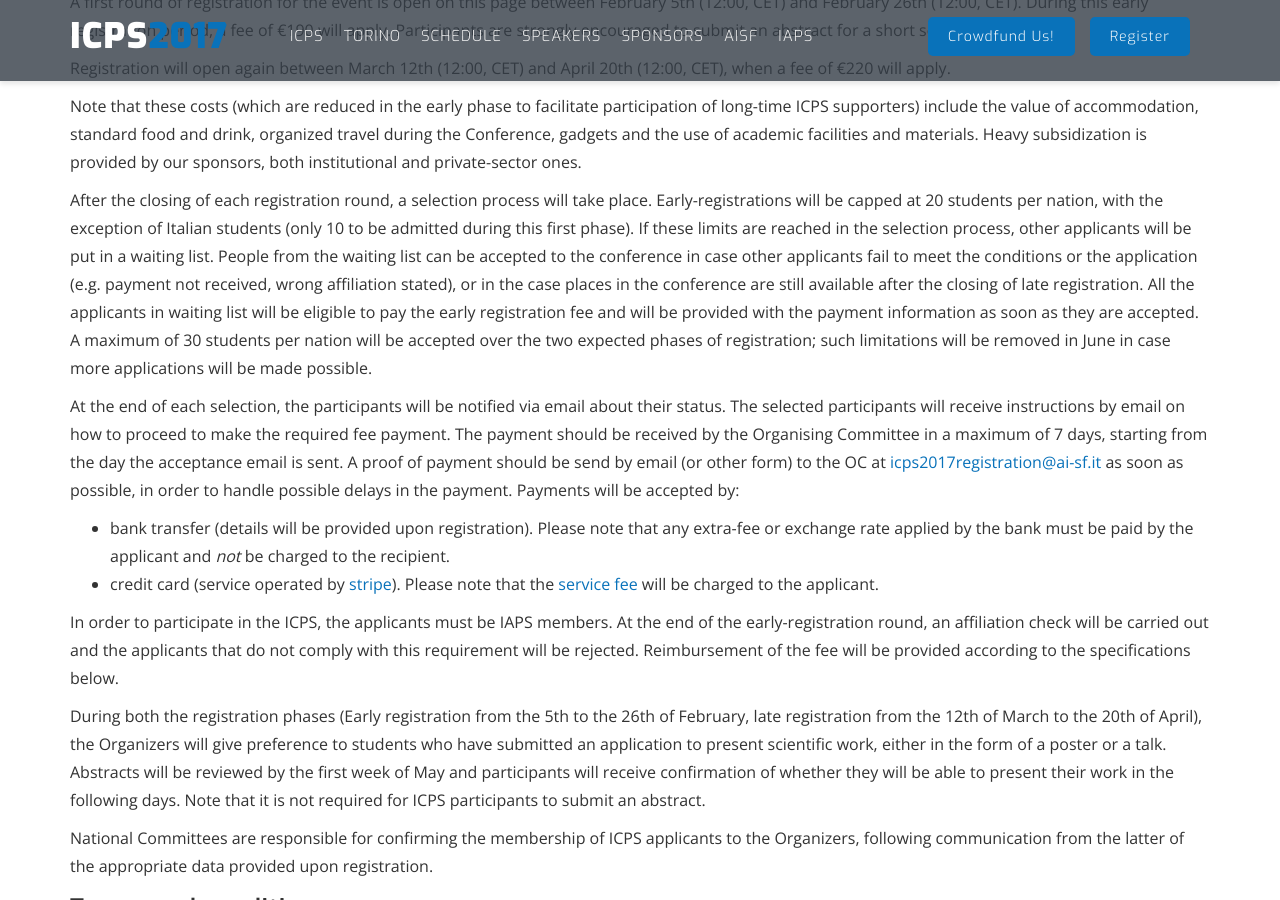
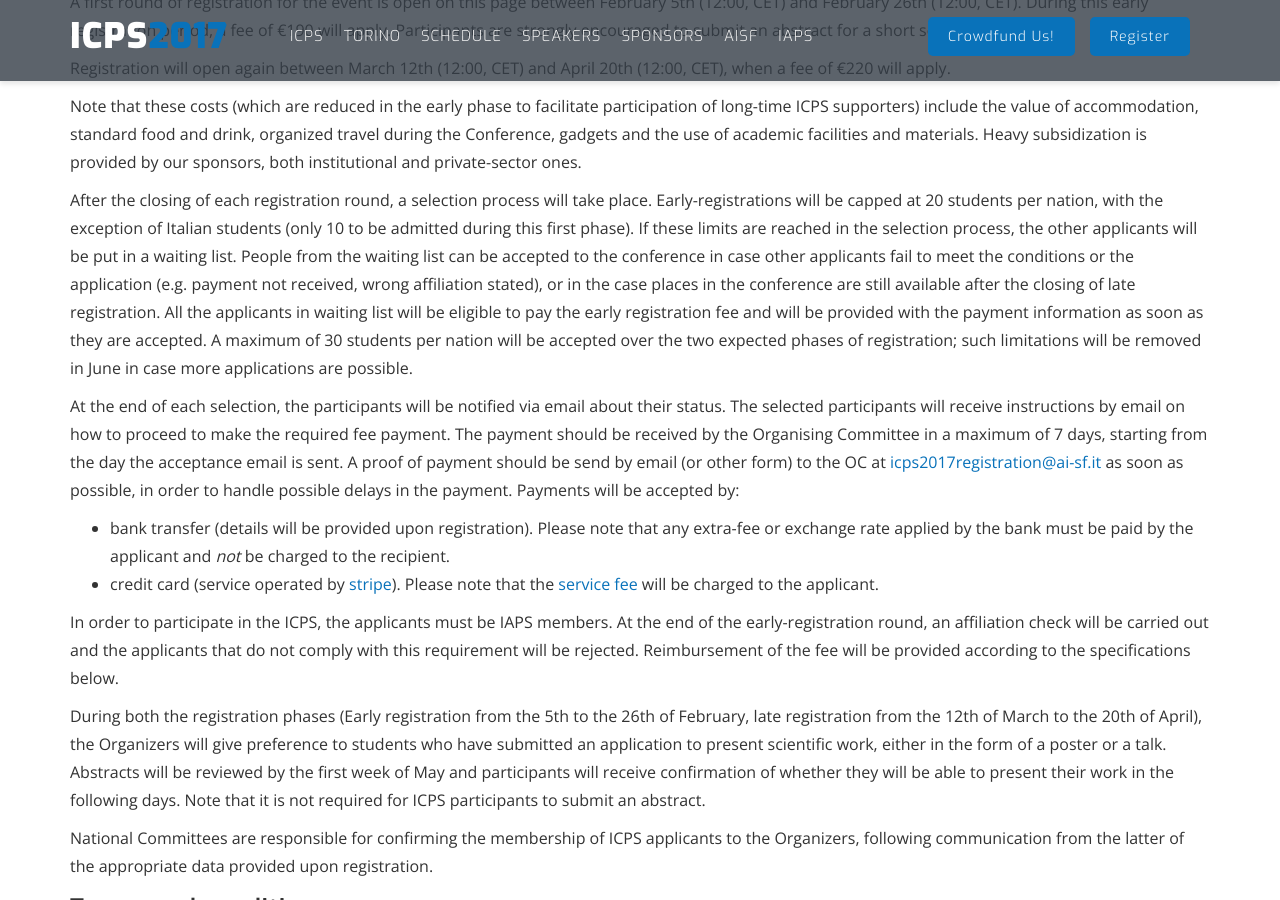
Before and after one commit to ICPS2017/ICPS2017.github.io, a Jekyll site: the page built from registration.html, in a window 1280 px wide and 900 px high, scrolled down 780 px. Built offline with Jekyll 4.4.1, drawn with Linux system fonts in a browser that asks for light colours; nearby versions of some CDN libraries.

Commit message:
Update registration.html

```diff
--- a/registration.html
+++ b/registration.html
@@ -22,8 +22,8 @@ permalink: /registration
 a short seminar or a poster.</p>
             <p>Registration will open again between March 12th (12:00, CET) and April 20th (12:00, CET), when a fee of €220 will apply.<p>
       <p>Note that these costs (which are reduced in the early phase to facilitate participation of long-time ICPS supporters) include the value of accommodation, standard food and drink, organized travel during the Conference, gadgets and the use of academic facilities and materials. Heavy subsidization is provided by our sponsors, both institutional and private-sector ones.</p>
-      <p>After the closing of each registration round, a selection process will take place. Early-registrations will be capped at 20 students per nation, with the exception of Italian students (only 10 to be admitted during this first phase). If these limits are reached in the selection process, other applicants will be put in a waiting list. People from the waiting list can be accepted to the conference in case other applicants fail to meet the conditions or the application (e.g. payment not received, wrong affiliation stated), or in the case places in the conference are still available after the closing of late registration.
-	      All the applicants in waiting list will be eligible to pay the early registration fee and will be provided with the payment information as soon as they are accepted. A maximum of 30 students per nation will be accepted over the two expected phases of registration; such limitations will be removed in June in case more applications will be made possible.</p>
+      <p>After the closing of each registration round, a selection process will take place. Early-registrations will be capped at 20 students per nation, with the exception of Italian students (only 10 to be admitted during this first phase). If these limits are reached in the selection process, the other applicants will be put in a waiting list. People from the waiting list can be accepted to the conference in case other applicants fail to meet the conditions or the application (e.g. payment not received, wrong affiliation stated), or in the case places in the conference are still available after the closing of late registration.
+	      All the applicants in waiting list will be eligible to pay the early registration fee and will be provided with the payment information as soon as they are accepted. A maximum of 30 students per nation will be accepted over the two expected phases of registration; such limitations will be removed in June in case more applications are possible.</p>
       <p>At the end of each selection, the participants will be notified via email about their status. The selected participants will receive instructions by email on how to proceed to make the required fee payment. The payment should be received by the Organising Committee in a maximum of 7 days, starting from the day the acceptance email is sent. A proof of payment should be send by email (or other form) to the OC at <a href="mailto:icps2017registration@ai-sf.it">icps2017registration@ai-sf.it</a> as soon as possible, in order to handle possible delays in the payment. Payments will be accepted by:
 	<ul class="bigul">
 	  <li>bank transfer (details will be provided upon registration). Please note that any extra-fee or exchange rate applied by the bank must be paid by the applicant and <em>not</em> be charged to the recipient.</li>
```
